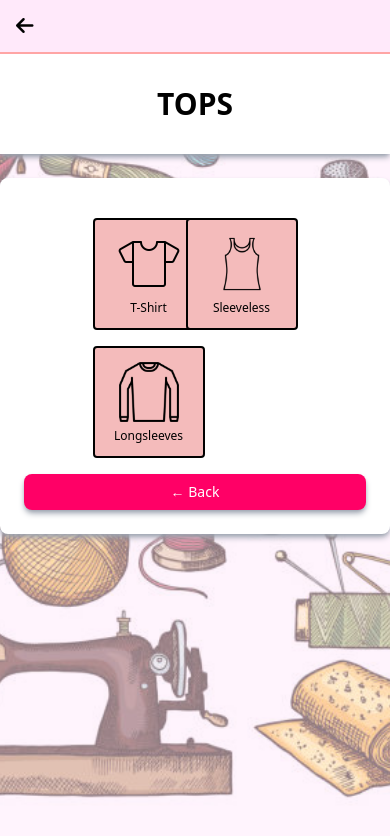
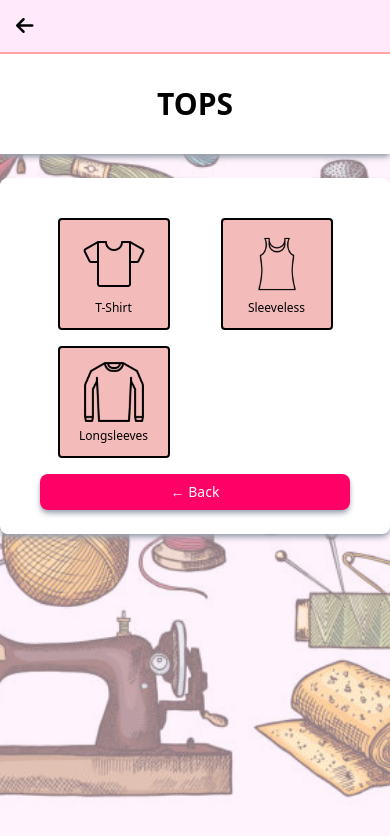
Before and after one commit to chinoy-the-great/nuxt3-drizzle-stitch, a Nuxt app: page /customization-pattern-guide in a window 390 px wide. Both pictures are taken after a click on the button "Tops". Shown: the top 836 px of the page. Built offline with nearby package versions, Linux system fonts and the light colour scheme.

Commit message:
Modified layout in Step 2 to fix horizontal overlapping issue on mobile devices.

```diff
--- a/pages/customization-pattern-guide.vue
+++ b/pages/customization-pattern-guide.vue
@@ -36,18 +36,19 @@
 				</div>
 
 				<!-- STEP 2 -->
-				<div v-else-if="step === 2" key="step-2" class="space-y-4">
-					<div class="grid grid-cols-2 gap-y-4 gap-x-1 mt-4 px-20 justify-items-center">
+				<div v-else-if="step === 2" key="step-2" class="space-y-4 px-4 sm:px-20">
+					<div class="grid grid-cols-2 sm:grid-cols-3 md:grid-cols-4 gap-4 mt-4 justify-items-center">
 						<button
 							v-for="item in patternsByType[selectedType]"
 							:key="item.name"
-							class="icon-box"
+							class="icon-box w-full"
 							@click="selectPattern(item)"
 						>
 							<img :src="`/${item.src}`" :alt="item.name" class="icon-img" />
 							<span class="icon-label">{{ item.name }}</span>
 						</button>
 					</div>
+
 					<button class="btn mt-6" @click="goBack">← Back</button>
 				</div>
 
```
